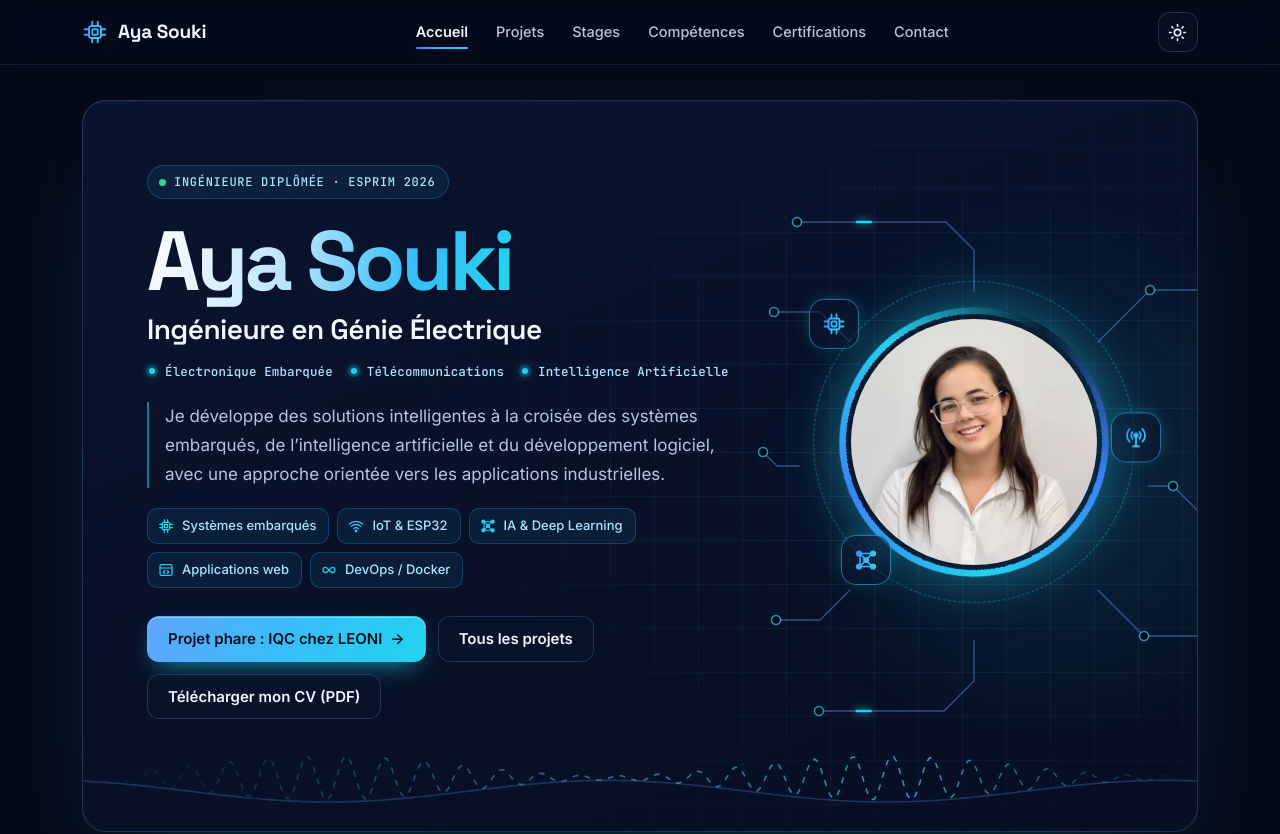
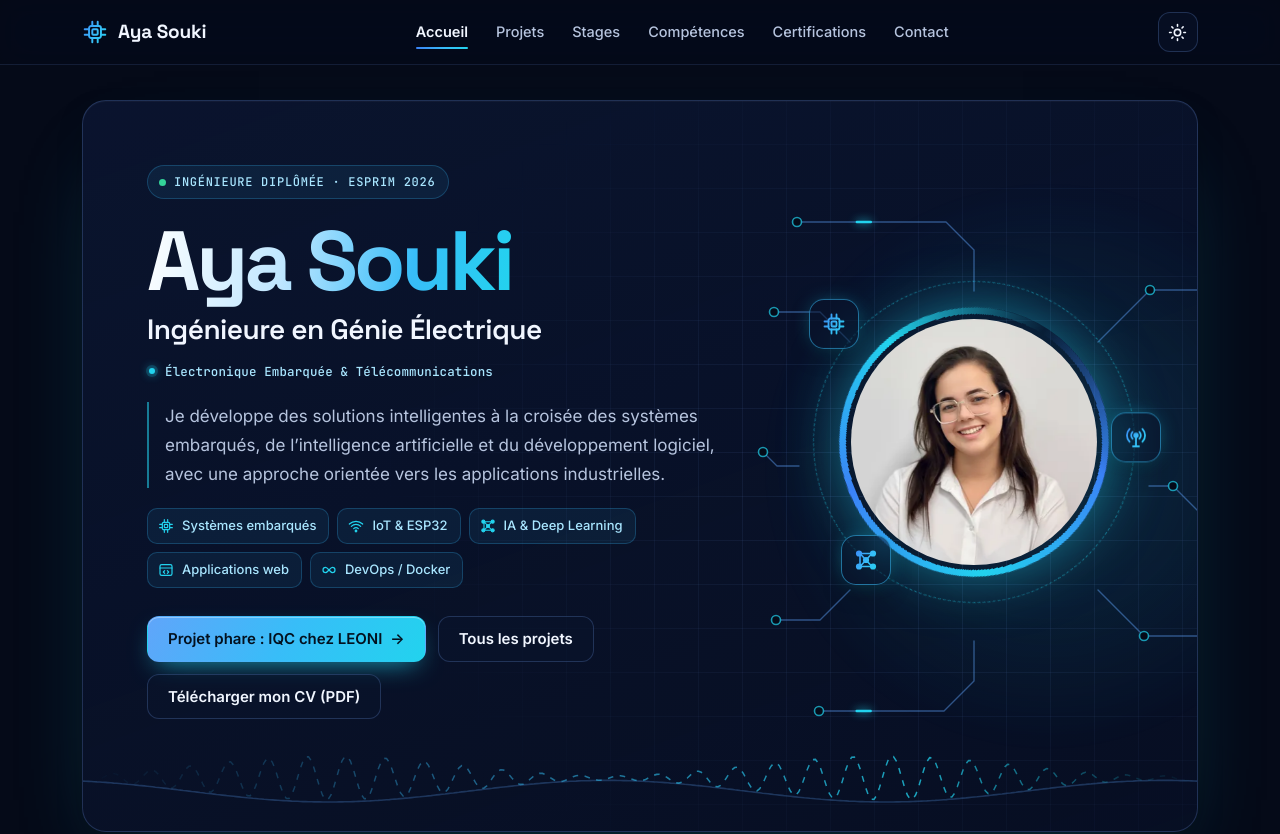
Before and after one commit to Ayasoukii/portfolio, a plain HTML site: page index.html in a window 1280 px wide. Shown: the top 834 px of the page. Drawn offline with Linux system fonts and the light colour scheme.

Commit message:
Update index.html

```diff
--- a/index.html
+++ b/index.html
@@ -79,7 +79,7 @@
         <span class="badge">Ingénieure diplômée · ESPRIM 2026</span>
         <h1 class="heroTitle"><span class="grad">Aya Souki</span></h1>
         <p class="heroRole">Ingénieure en Génie Électrique</p>
-        <p class="heroFocus"><span>Électronique Embarquée</span><span>Télécommunications</span><span>Intelligence Artificielle</span></p>
+        <p class="heroFocus"><span>Électronique Embarquée & Télécommunications</span></p>
         <p class="heroSub">
           Je développe des solutions intelligentes à la croisée des systèmes embarqués, de l’intelligence
           artificielle et du développement logiciel, avec une approche orientée vers les applications industrielles.
```
